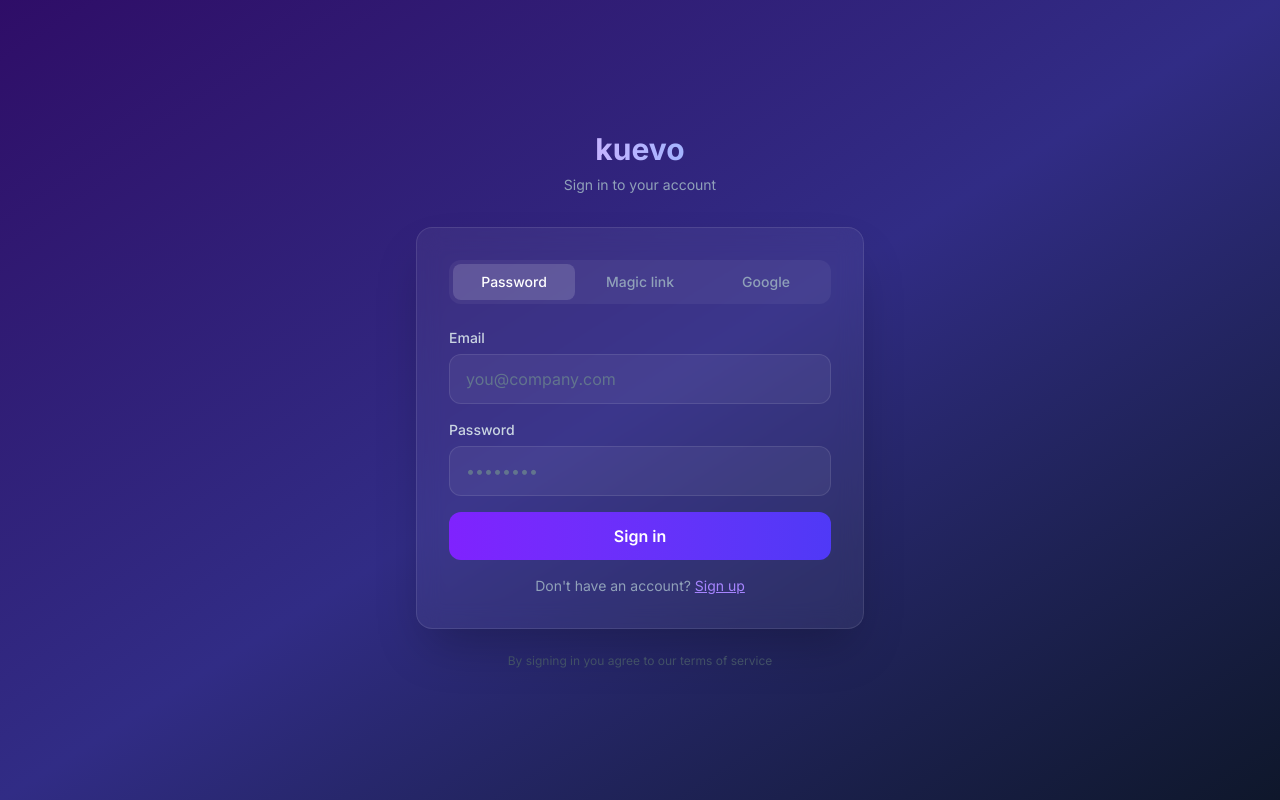
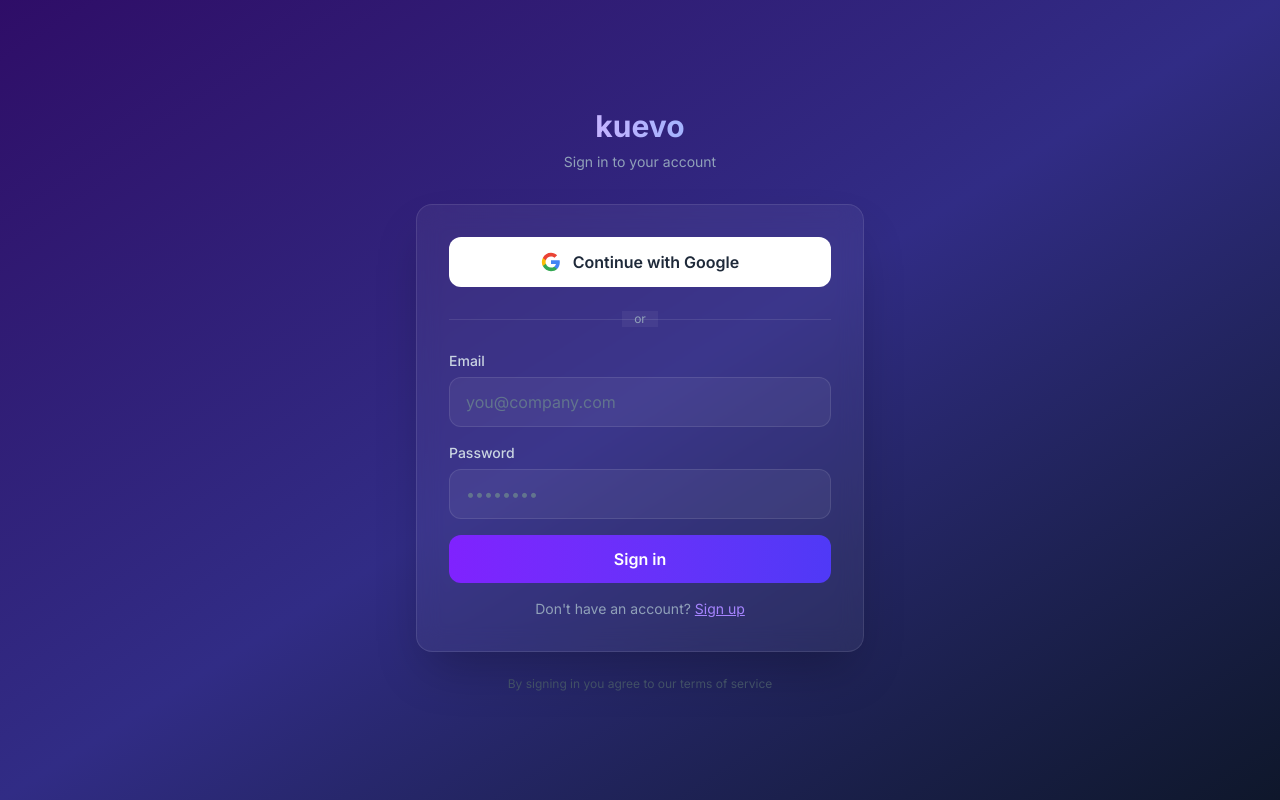
Before and after one commit to dams-lore/kuevo, a Next.js app: page /login in a window 1280 px wide. Built offline with nearby package versions, Linux system fonts and the light colour scheme; no server answers.

Commit message:
refactor: login page redesign - google first, email/password second, remove magic link

```diff
--- a/src/app/login/page.tsx
+++ b/src/app/login/page.tsx
@@ -4,16 +4,13 @@ import { useState } from 'react'
 import { useRouter } from 'next/navigation'
 import { supabaseBrowser } from '@/lib/supabase-browser'
 
-type Tab = 'password' | 'magic' | 'google'
 type Mode = 'signin' | 'signup'
 
 export default function LoginPage() {
-  const [tab, setTab] = useState<Tab>('password')
   const [mode, setMode] = useState<Mode>('signin')
   const [email, setEmail] = useState('')
   const [password, setPassword] = useState('')
   const [loading, setLoading] = useState(false)
-  const [sent, setSent] = useState(false)
   const [error, setError] = useState('')
   const [success, setSuccess] = useState('')
   const router = useRouter()
@@ -47,19 +44,6 @@ export default function LoginPage() {
     setLoading(false)
   }
 
-  async function handleMagicLink(e: React.FormEvent) {
-    e.preventDefault()
-    setLoading(true)
-    setError('')
-    const { error } = await supabaseBrowser.auth.signInWithOtp({
-      email,
-      options: { emailRedirectTo: 'https://kuevo.io/auth/callback?next=/dashboard' },
-    })
-    setLoading(false)
-    if (error) setError(error.message)
-    else setSent(true)
-  }
-
   async function handleGoogle() {
     setLoading(true)
     setError('')
@@ -77,12 +61,6 @@ export default function LoginPage() {
     // on success, browser redirects automatically
   }
 
-  const tabs: { id: Tab; label: string }[] = [
-    { id: 'password', label: 'Password' },
-    { id: 'magic', label: 'Magic link' },
-    { id: 'google', label: 'Google' },
-  ]
-
   return (
     <div className="min-h-screen bg-gradient-to-br from-violet-950 via-indigo-900 to-slate-900 flex items-center justify-center px-4">
       <div className="w-full max-w-md">
@@ -95,25 +73,32 @@ export default function LoginPage() {
         </div>
 
         <div className="bg-white/5 backdrop-blur-md border border-white/10 rounded-2xl p-8 shadow-2xl">
-          {/* Tabs */}
-          <div className="flex rounded-xl bg-white/5 p-1 mb-6 gap-1">
-            {tabs.map(t => (
+          {/* Google Sign-In — Top Priority */}
           <button
-                key={t.id}
-                onClick={() => { setTab(t.id); setError(''); setSent(false); setSuccess('') }}
-                className={`flex-1 py-2 text-sm font-medium rounded-lg transition ${
-                  tab === t.id
-                    ? 'bg-white/15 text-white'
-                    : 'text-slate-400 hover:text-white'
-                }`}
+            onClick={handleGoogle}
+            disabled={loading}
+            className="w-full py-3 bg-white hover:bg-gray-50 disabled:opacity-50 text-gray-800 font-semibold rounded-xl transition flex items-center justify-center gap-3 border border-white/20 mb-6"
           >
-                {t.label}
+            <svg className="w-5 h-5" viewBox="0 0 24 24">
+              <path d="M22.56 12.25c0-.78-.07-1.53-.2-2.25H12v4.26h5.92c-.26 1.37-1.04 2.53-2.21 3.31v2.77h3.57c2.08-1.92 3.28-4.74 3.28-8.09z" fill="#4285F4"/>
+              <path d="M12 23c2.97 0 5.46-.98 7.28-2.66l-3.57-2.77c-.98.66-2.23 1.06-3.71 1.06-2.86 0-5.29-1.93-6.16-4.53H2.18v2.84C3.99 20.53 7.7 23 12 23z" fill="#34A853"/>
+              <path d="M5.84 14.09c-.22-.66-.35-1.36-.35-2.09s.13-1.43.35-2.09V7.07H2.18C1.43 8.55 1 10.22 1 12s.43 3.45 1.18 4.93l2.85-2.22.81-.62z" fill="#FBBC05"/>
+              <path d="M12 5.38c1.62 0 3.06.56 4.21 1.64l3.15-3.15C17.45 2.09 14.97 1 12 1 7.7 1 3.99 3.47 2.18 7.07l3.66 2.84c.87-2.6 3.3-4.53 6.16-4.53z" fill="#EA4335"/>
+            </svg>
+            {loading ? 'Redirecting...' : 'Continue with Google'}
           </button>
-            ))}
+
+          {/* Divider */}
+          <div className="relative mb-6">
+            <div className="absolute inset-0 flex items-center">
+              <div className="w-full border-t border-white/10"></div>
+            </div>
+            <div className="relative flex justify-center text-xs">
+              <span className="px-3 bg-white/5 text-slate-400">or</span>
+            </div>
           </div>
 
-          {/* Password tab */}
-          {tab === 'password' && (
+          {/* Email/Password Section */}
           <form onSubmit={handlePassword} className="space-y-4">
             <div>
               <label className="block text-sm font-medium text-slate-300 mb-1.5">Email</label>
@@ -160,71 +145,6 @@ export default function LoginPage() {
               </button>
             </p>
           </form>
-          )}
-
-          {/* Magic link tab */}
-          {tab === 'magic' && (
-            sent ? (
-              <div className="text-center py-4">
-                <div className="w-14 h-14 bg-violet-500/20 rounded-full flex items-center justify-center mx-auto mb-4">
-                  <svg className="w-7 h-7 text-violet-400" fill="none" stroke="currentColor" viewBox="0 0 24 24">
-                    <path strokeLinecap="round" strokeLinejoin="round" strokeWidth={2} d="M3 8l7.89 5.26a2 2 0 002.22 0L21 8M5 19h14a2 2 0 002-2V7a2 2 0 00-2-2H5a2 2 0 00-2 2v10a2 2 0 002 2z" />
-                  </svg>
-                </div>
-                <h2 className="text-lg font-semibold text-white mb-1">Check your email</h2>
-                <p className="text-slate-400 text-sm">Magic link sent to <span className="text-violet-300">{email}</span></p>
-                <button onClick={() => setSent(false)} className="mt-4 text-xs text-slate-500 hover:text-slate-300 underline">
-                  Send again
-                </button>
-              </div>
-            ) : (
-              <form onSubmit={handleMagicLink} className="space-y-4">
-                <div>
-                  <label className="block text-sm font-medium text-slate-300 mb-1.5">Email</label>
-                  <input
-                    type="email"
-                    value={email}
-                    onChange={e => setEmail(e.target.value)}
-                    required
-                    placeholder="you@company.com"
-                    className="w-full px-4 py-3 bg-white/5 border border-white/10 rounded-xl text-white placeholder-slate-500 focus:outline-none focus:ring-2 focus:ring-violet-500 transition"
-                  />
-                </div>
-                {error && <p className="text-red-400 text-sm">{error}</p>}
-                <button
-                  type="submit"
-                  disabled={loading || !email}
-                  className="w-full py-3 bg-gradient-to-r from-violet-600 to-indigo-600 hover:from-violet-500 hover:to-indigo-500 disabled:opacity-50 text-white font-semibold rounded-xl transition"
-                >
-                  {loading ? 'Sending...' : 'Send magic link'}
-                </button>
-              </form>
-            )
-          )}
-
-          {/* Google tab */}
-          {tab === 'google' && (
-            <div className="space-y-4">
-              <p className="text-slate-400 text-sm text-center">Sign in with your Google account</p>
-              {error && <p className="text-red-400 text-sm">{error}</p>}
-              <button
-                onClick={handleGoogle}
-                disabled={loading}
-                className="w-full py-3 bg-white hover:bg-gray-50 disabled:opacity-50 text-gray-800 font-semibold rounded-xl transition flex items-center justify-center gap-3 border border-white/20"
-              >
-                <svg className="w-5 h-5" viewBox="0 0 24 24">
-                  <path d="M22.56 12.25c0-.78-.07-1.53-.2-2.25H12v4.26h5.92c-.26 1.37-1.04 2.53-2.21 3.31v2.77h3.57c2.08-1.92 3.28-4.74 3.28-8.09z" fill="#4285F4"/>
-                  <path d="M12 23c2.97 0 5.46-.98 7.28-2.66l-3.57-2.77c-.98.66-2.23 1.06-3.71 1.06-2.86 0-5.29-1.93-6.16-4.53H2.18v2.84C3.99 20.53 7.7 23 12 23z" fill="#34A853"/>
-                  <path d="M5.84 14.09c-.22-.66-.35-1.36-.35-2.09s.13-1.43.35-2.09V7.07H2.18C1.43 8.55 1 10.22 1 12s.43 3.45 1.18 4.93l2.85-2.22.81-.62z" fill="#FBBC05"/>
-                  <path d="M12 5.38c1.62 0 3.06.56 4.21 1.64l3.15-3.15C17.45 2.09 14.97 1 12 1 7.7 1 3.99 3.47 2.18 7.07l3.66 2.84c.87-2.6 3.3-4.53 6.16-4.53z" fill="#EA4335"/>
-                </svg>
-                {loading ? 'Redirecting...' : 'Continue with Google'}
-              </button>
-              <p className="text-center text-slate-500 text-xs">
-                This will sign you into Kuevo using Google login
-              </p>
-            </div>
-          )}
         </div>
 
         <p className="text-center text-slate-600 text-xs mt-6">
```
Lines whose indentation alone changed are shown as unchanged.
